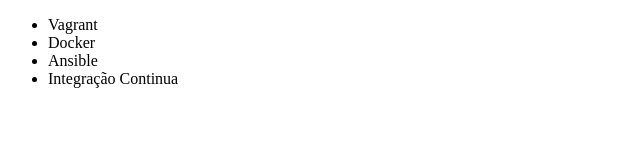
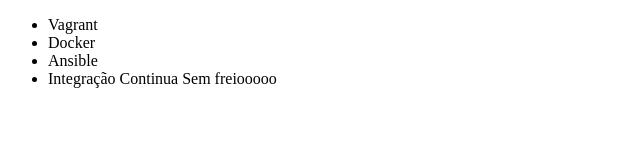
Before and after one commit to SkillsXcode/alura-git, a plain HTML site: page index.html in a window 1280 px wide. Shown: the full height of the page, 0-640 px from the left. Drawn offline with Linux system fonts and the light colour scheme.

Commit message:
Adicionado o sem freio à frase

```diff
--- a/index.html
+++ b/index.html
@@ -9,7 +9,7 @@
         <li>Vagrant</li>
         <li>Docker</li>
         <li>Ansible</li>
-        <li>Integração Continua</li>
+        <li>Integração Continua Sem freiooooo</li>
     </ul>
 </body>
 </html>
```
